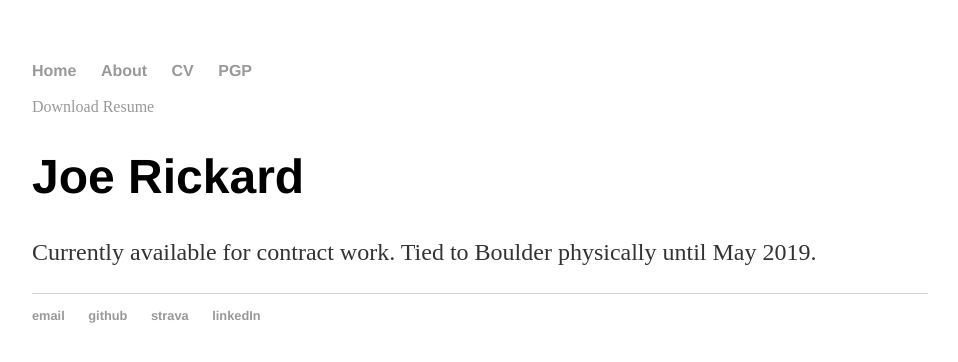
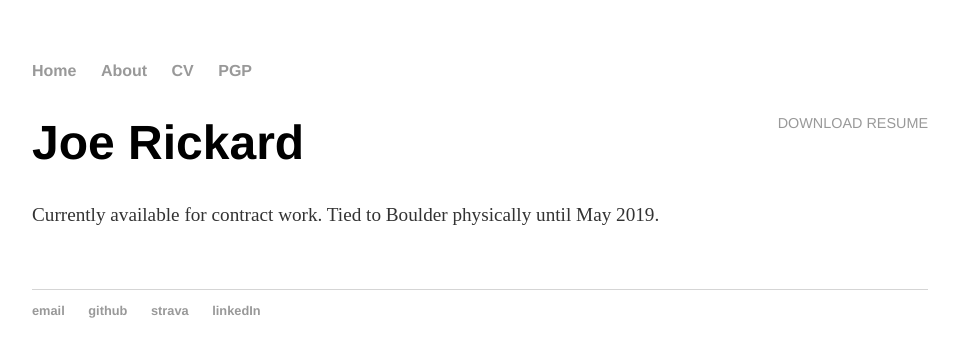
Before and after one commit to joerickard/personalWebsite, a Jekyll site: the page built from cv/index.html, in a window 1280 px wide. Shown: the top 362 px of the page, without its empty margins (160-1118 px from the left). Built offline with Jekyll 4.4.1, drawn with Linux system fonts in a browser that asks for light colours.

Commit message:
Update main.css

```diff
--- a/css/main.css
+++ b/css/main.css
@@ -20,10 +20,10 @@
 ul.posts { margin: 20px auto 40px; font-size: 1.5em; }
 ul.posts li { list-style: none; }
 
-/* CV */
-.cv { margin: 0px 0px 60px; }
-.cv h1 { font-size: 3em; }
-.cv h2 { font-size: 2em; }
-.cv address, .cv .download { font-family: 'Helvetica', 'Arial', 'Sans-Serif'; }
-.cv address, .cv p { font-size: 1.2em; }
-.cv .download { float: right; font-size: .8em; text-transform: uppercase; }
+/* Resume */
+.Resume { margin: 0px 0px 60px; }
+.Resume h1 { font-size: 3em; }
+.Resume h2 { font-size: 2em; }
+.Resume address, .Resume .download { font-family: 'Helvetica', 'Arial', 'Sans-Serif'; }
+.Resume address, .Resume p { font-size: 1.2em; }
+.Resume .download { float: right; font-size: .9em; text-transform: uppercase; }
```
